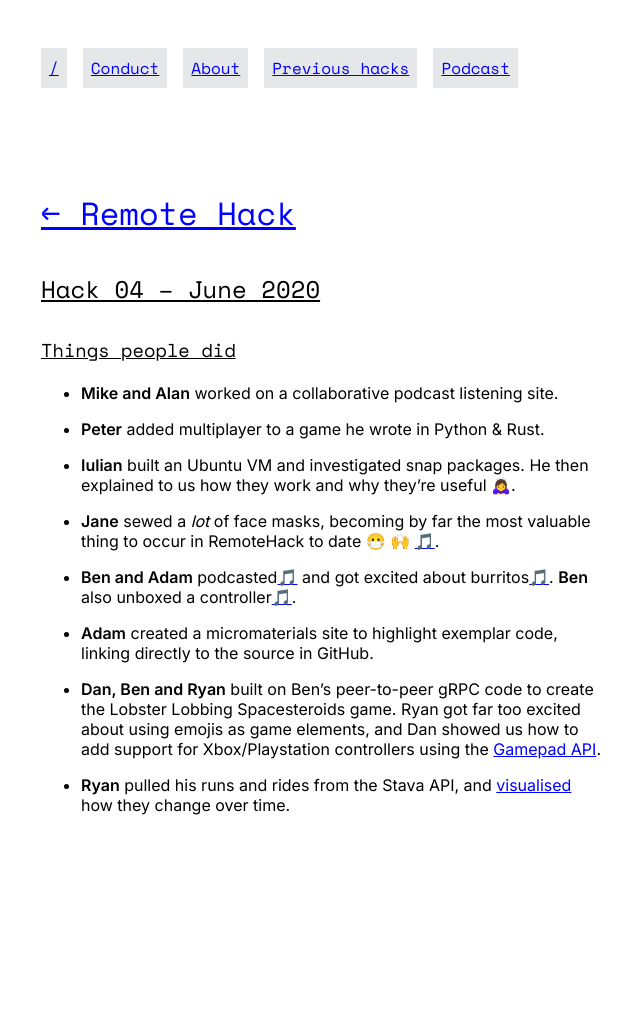
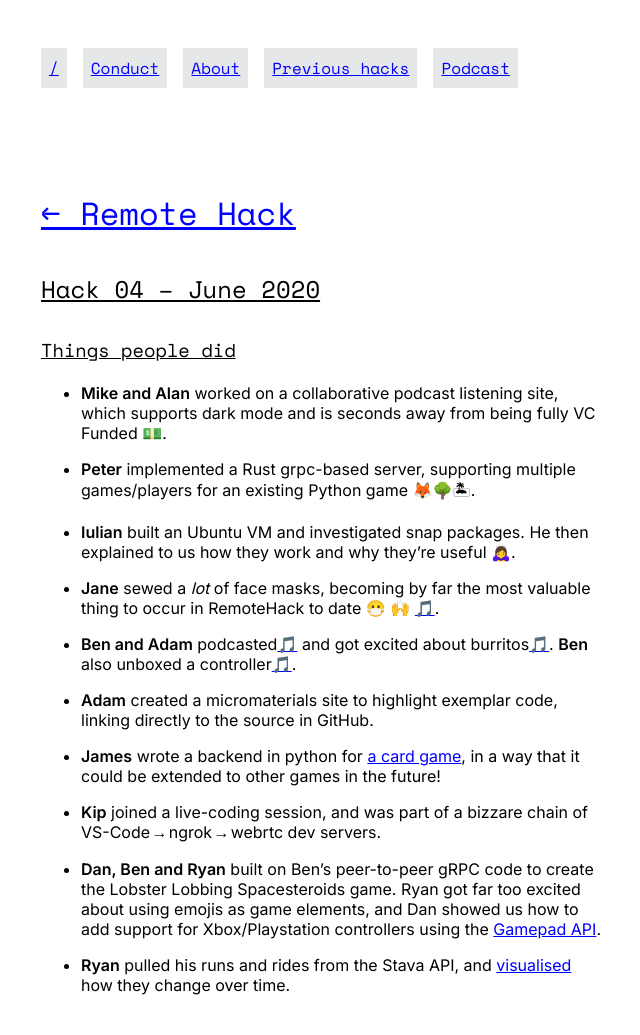
Before and after one commit to remotehack/remotehack.github.io, a Jekyll site: the page built from _hacks/04.md, in a window 1280 px wide. Shown: the whole page, without its empty margins (319-959 px from the left). Built offline with Jekyll 4.4.1, drawn with Linux system fonts in a browser that asks for light colours; before the commit the page ends 900 px from its top, so only the background shows below that.

Commit message:
Update 04.md
Added details for James and Kip, and added some detail/emoji for other hacks 💰🦊

```diff
--- a/_hacks/04.md
+++ b/_hacks/04.md
@@ -4,9 +4,9 @@ date: 2020-06-27
 ---
 ### Things people did
 
-- **Mike and Alan** worked on a collaborative podcast listening site.
+- **Mike and Alan** worked on a collaborative podcast listening site, which supports dark mode and is seconds away from being fully VC Funded 💵.
 
-- **Peter** added multiplayer to a game he wrote in Python & Rust.
+- **Peter** implemented a Rust grpc-based server, supporting multiple games/players for an existing Python game 🦊🌳🏝.
 
 - **Iulian** built an Ubuntu VM and investigated snap packages. He then explained to us how they work and why they're useful 🙇‍♀️.
 
@@ -16,6 +16,10 @@ date: 2020-06-27
 
 - **Adam** created a micromaterials site to highlight exemplar code, linking directly to the source in GitHub.
 
+- **James** wrote a backend in python for [a card game](https://en.wikipedia.org/wiki/No_Thanks!_(game)), in a way that it could be extended to other games in the future!
+
+- **Kip** joined a live-coding session, and was part of a bizzare chain of VS-Code → ngrok → webrtc dev servers.
+
 - **Dan, Ben and Ryan** built on Ben's peer-to-peer gRPC code to create the Lobster Lobbing Spacesteroids game. Ryan got far too excited about using emojis as game elements, and Dan showed us how to add support for Xbox/Playstation controllers using the [Gamepad API](https://developer.mozilla.org/en-US/docs/Web/API/Gamepad_API).
 
 - **Ryan** pulled his runs and rides from the Stava API, and [visualised](https://twitter.com/spikeheap/status/1277543399067922432?s=20) how they change over time.
```
